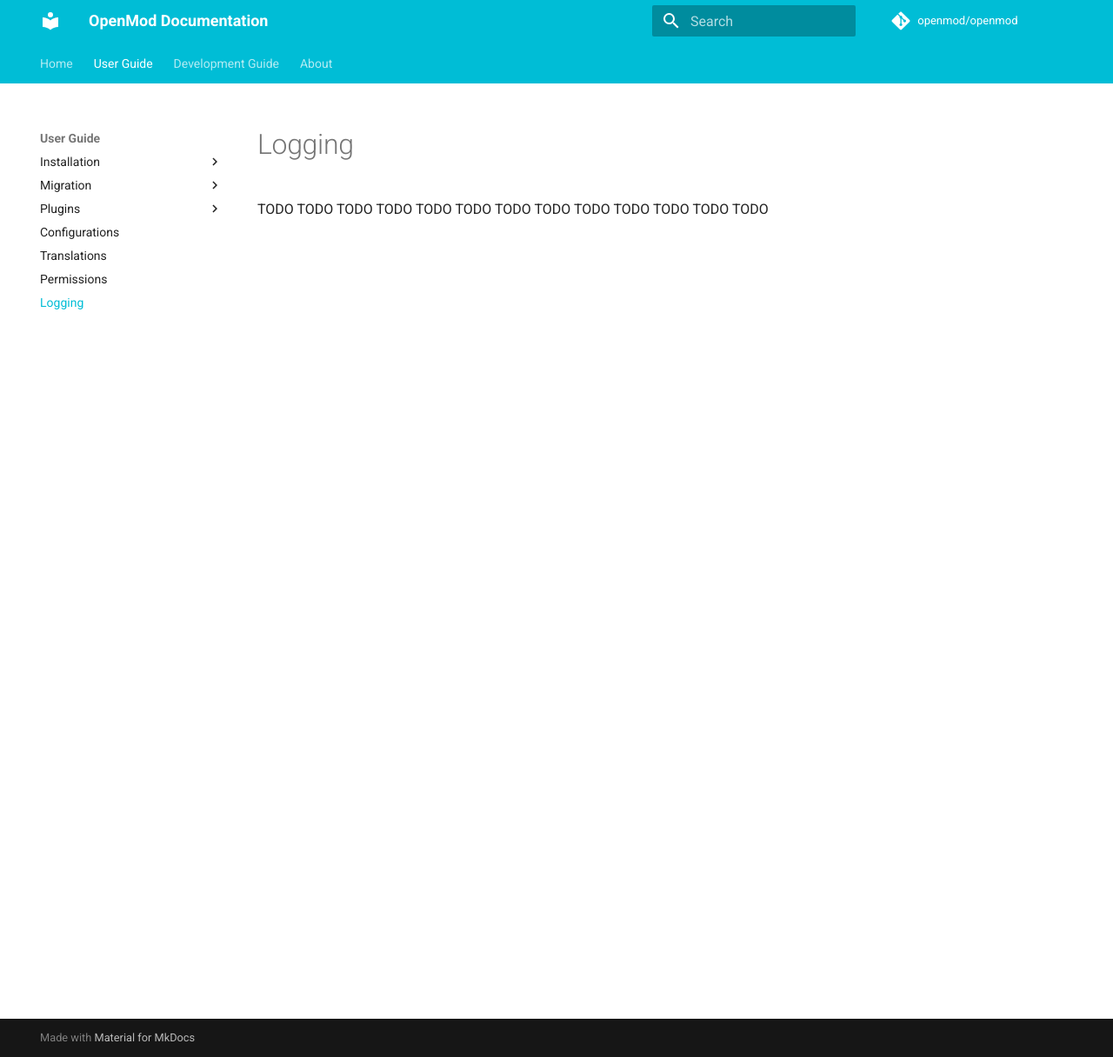
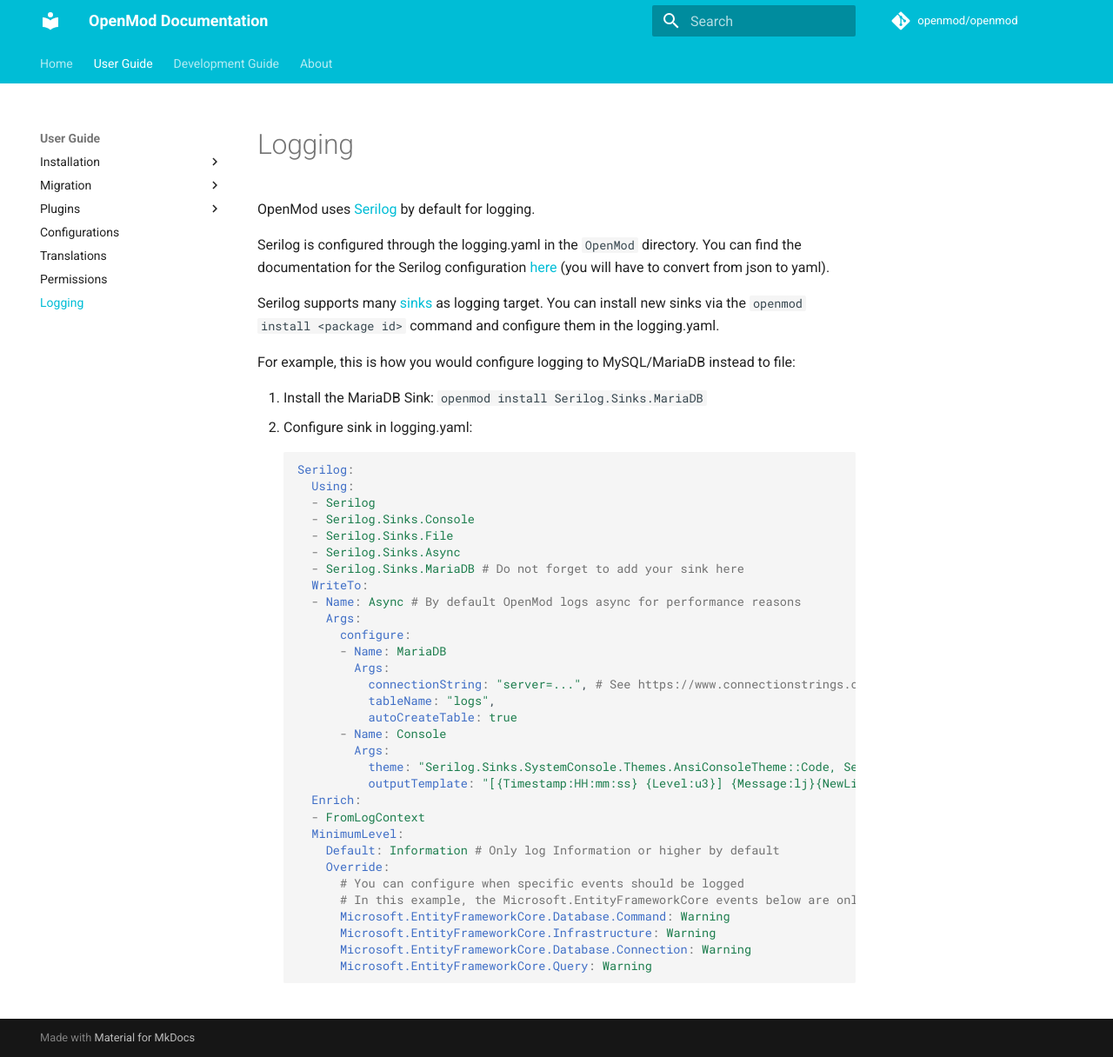
Before and after one commit to openmod/openmod-docs, an MkDocs documentation site: the page built from content/user-guide/logging.md, in a window 1280 px wide and 1216 px high. Shown: the whole window at 87% size. Built offline with MkDocs 1.6.1 and Material for MkDocs 9.7.7, drawn with Linux system fonts in a browser that asks for light colours; comment, search, counter and statistics services are not loaded; old or Windows-style settings are respelled for this version of MkDocs.

Commit message:
Add logging documentation

````diff
--- a/content/user-guide/logging.md
+++ b/content/user-guide/logging.md
@@ -1 +1,45 @@
-TODO TODO TODO TODO TODO TODO TODO TODO TODO TODO TODO TODO TODO
+# Logging
+OpenMod uses [Serilog](https://serilog.net/) by default for logging.
+
+Serilog is configured through the logging.yaml in the `OpenMod` directory.
+You can find the documentation for the Serilog configuration [here](https://github.com/serilog/serilog-settings-configuration) (you will have to convert from json to yaml).
+
+Serilog supports many [sinks](https://github.com/serilog/serilog/wiki/Provided-Sinks) as logging target. You can install new sinks via the `openmod install <package id>` command and configure them in the logging.yaml.
+
+For example, this is how you would configure logging to MySQL/MariaDB instead to file:
+
+1. Install the MariaDB Sink: `openmod install Serilog.Sinks.MariaDB`
+2. Configure sink in logging.yaml:
+```yaml
+Serilog:
+  Using:
+  - Serilog
+  - Serilog.Sinks.Console
+  - Serilog.Sinks.File
+  - Serilog.Sinks.Async
+  - Serilog.Sinks.MariaDB # Do not forget to add your sink here
+  WriteTo:
+  - Name: Async # By default OpenMod logs async for performance reasons
+    Args:
+      configure:
+      - Name: MariaDB
+        Args:
+          connectionString: "server=...", # See https://www.connectionstrings.com/mysql/
+          tableName: "logs",
+          autoCreateTable: true
+      - Name: Console
+        Args:
+          theme: "Serilog.Sinks.SystemConsole.Themes.AnsiConsoleTheme::Code, Serilog.Sinks.Console"
+          outputTemplate: "[{Timestamp:HH:mm:ss} {Level:u3}] {Message:lj}{NewLine}{Exception}"
+  Enrich:
+  - FromLogContext
+  MinimumLevel:
+    Default: Information # Only log Information or higher by default
+    Override:
+      # You can configure when specific events should be logged
+      # In this example, the Microsoft.EntityFrameworkCore events below are only logged if Warning or higher
+      Microsoft.EntityFrameworkCore.Database.Command: Warning
+      Microsoft.EntityFrameworkCore.Infrastructure: Warning
+      Microsoft.EntityFrameworkCore.Database.Connection: Warning
+      Microsoft.EntityFrameworkCore.Query: Warning
+```
````
